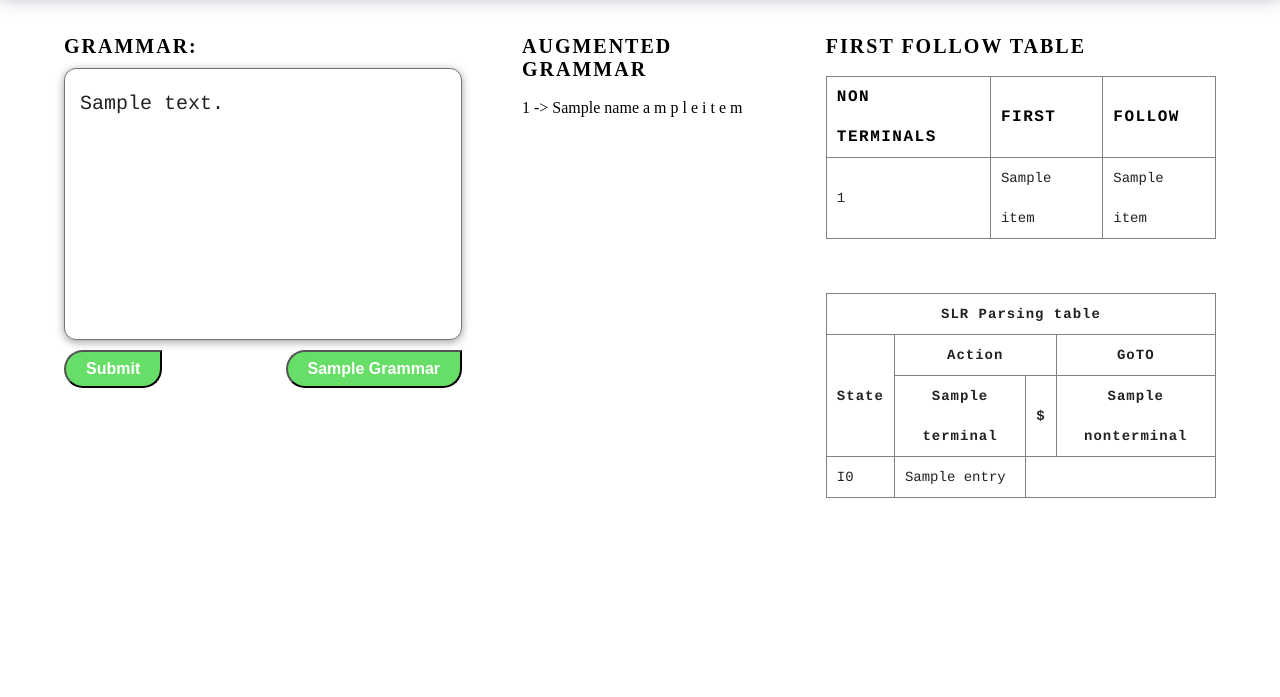
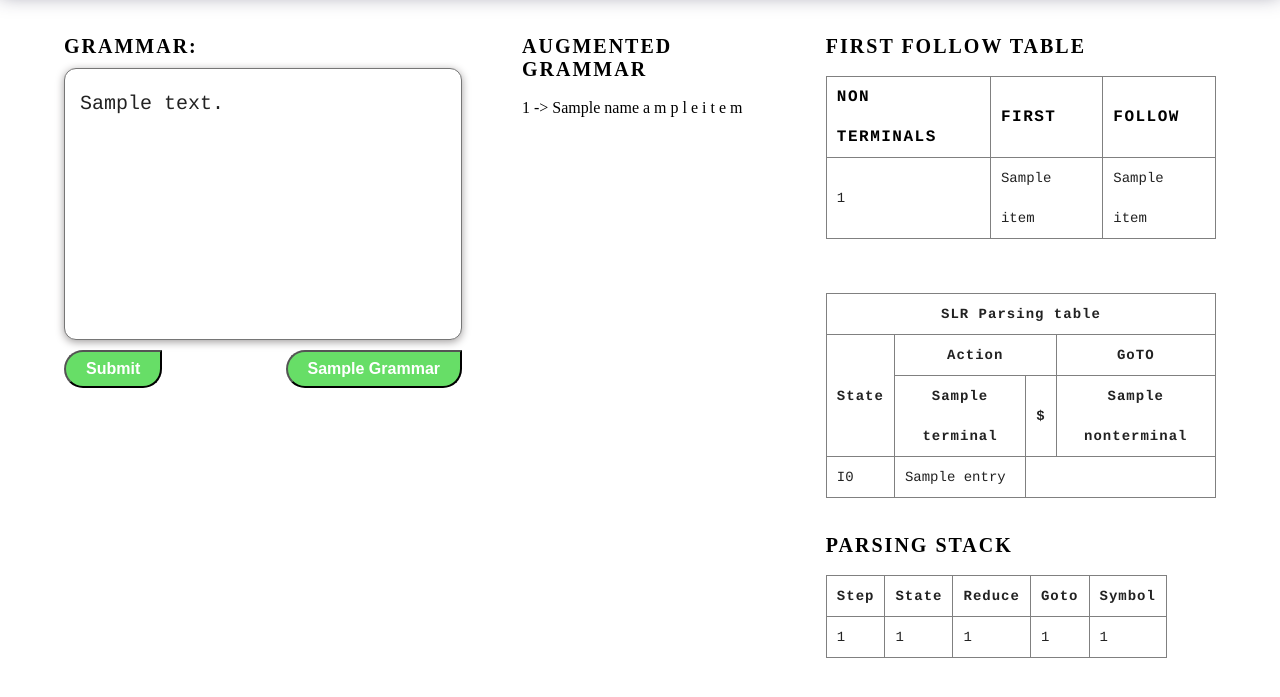
Before and after one commit to RamKoirala1123/slrparser, a Flask app: template templates/index.html in a window 1280 px wide. Shown: the part 61-758 px from the top of the page. Run offline with Flask 3, Linux system fonts and the light colour scheme; the template is opened without the code that fills it: most values are stand-ins (such as "Sample title", 1, 10 or a date in 2020); some libraries are stand-ins or nearby versions.

Commit message:
added parsing stack

```diff
--- a/app.py
+++ b/app.py
@@ -1,3 +1,4 @@
+from itertools import zip_longest
 from flask import Flask, render_template, request
 import copy
 
@@ -213,7 +214,7 @@ def follow(nt):
 
 
 def createParseTable(statesDict, stateMap, T, NT):
-	global separatedRulesList, diction, Table
+	global separatedRulesList, diction, Table, cols, numbered
 	rows = list(statesDict.keys())
 	cols = T+['$']+NT
 	Table = []
@@ -370,7 +371,7 @@ def submit():
         grammar_list = [line.strip() for line in grammar_text.split('\n') if line.strip()]
 
         augmentedgrammar = augmentgrammar(grammar_list)
-        global term_userdef, nonterm_userdef, start_symbol, separatedRulesList, statesDict, stateMap,stateCount,diction,rules,Table
+        global term_userdef, nonterm_userdef, start_symbol, separatedRulesList, statesDict, stateMap,stateCount,diction,rules,Table,cols,numbered
         term_userdef, nonterm_userdef = extract_symbols(grammar_list)
         print('the is', term_userdef,nonterm_userdef)
         rules = grammar_list
@@ -400,16 +401,86 @@ def submit():
             result_list.append([nonterm, firsts, follows])
 
 
-        # data = [
-        # {"non_terminal": "E'", "first": "{(,id}", "follow": "{$}"},
-        # {"non_terminal": "E", "first": "{(a,id}", "follow": "{$,a}"},
-        # {"non_terminal": "E'", "first": "{(+,id,a,b}", "follow": "{+,-,$}"},
-        # {"non_terminal": "E'", "first": "{(+,id,a,b}", "follow": "{+,-,$}"}
-        # ]
-        # rules = grammar_list
-        # print('the anss is',result_list)
+        input_string = "id + id * id"
+        input_tokens = input_string.split()
+        input_tokens.append('$')
+        stack = [0]
+        parsing_steps = []
+        i=0
 
-        return render_template('index.html',augmentedgrammar = augmentedgrammar, grammar_text = grammar_text, data=result_list, terminal = term_userdef, nonterminal = nonterm_userdef, table =Table)
+        while True:
+            state = stack[-1]
+            current_token = input_tokens[i]
+
+            action = Table[state][cols.index(current_token)]
+
+            if 'S' in action:
+            # Shift
+                nextState = int(action[1:])
+                stack.append(current_token)
+                stack.append(nextState)
+                i += 1
+                parsing_steps.append((f"{' '.join(map(str, stack))}", current_token, f"Shift{nextState}", ""))
+            elif 'R' in action:
+            # Reduce
+                rule_num = int(action[1:])
+                rule = numbered[rule_num]
+                for _ in range(len(rule[1])):
+                    stack.pop()
+                    stack.pop()
+                goto_state = Table[stack[-1]][cols.index(rule[0])]
+                stack.append(rule[0])
+                stack.append(int(goto_state))
+                parsing_steps.append((f"{' '.join(map(str, stack))}", "", f"Reduce{rule_num}", f"Goto{goto_state}"))
+            elif action == 'Accept':
+                parsing_steps.append((f"{' '.join(map(str, stack))}", "", "Accept", ""))
+                break
+            else:
+            # Error
+                parsing_steps.append((f"{' '.join(map(str, stack))}", "", "Error", ""))
+                break
+
+        # stack = [0]  # Initialize stack with the initial state
+        # parsing_steps = []  # List to store parsing steps
+
+        # i = 0
+    #     while True:
+    #         state = stack[-1]
+    #         current_token = input_tokens[i]
+
+    #         action = Table[state][cols.index(current_token)]
+
+    #         if 'S' in action:
+    #         # Shift
+    #             nextState = int(action[1:])
+    #             stack.append(current_token)
+    #             stack.append(nextState)
+    #             i += 1
+    #             parsing_steps.append((f"{' '.join(map(str, stack))}", current_token, f"Shift{nextState}"))
+    #         elif 'R' in action:
+    #         # Reduce
+    #             rule_num = int(action[1:])
+    #             rule = numbered[rule_num]
+    #             for _ in range(len(rule[1])):
+    #                 stack.pop()
+    #                 stack.pop()
+    #             goto_state = Table[stack[-1]][cols.index(rule[0])]
+    #             stack.append(rule[0])
+    #             stack.append(int(goto_state))
+    #             parsing_steps.append((f"{' '.join(map(str, stack))}", current_token, f"Reduce{rule_num} Goto{goto_state}"))
+    #         elif action == 'Accept':
+    #             parsing_steps.append((f"{' '.join(map(str, stack))}", current_token, "Accept"))
+    #             break
+    #         else:
+    #         # Error
+    #             parsing_steps.append((f"{' '.join(map(str, stack))}", current_token, "Error"))
+    #             break
+
+    # # Combine stack, input, and action into a single list for easier rendering in the template
+        combined_steps = list(zip_longest(parsing_steps, input_tokens[i:], fillvalue=''))
+
+
+        return render_template('index.html',augmentedgrammar = augmentedgrammar, grammar_text = grammar_text, data=result_list, terminal = term_userdef, nonterminal = nonterm_userdef, table =Table, input_string = input_string, input_tokens = input_tokens, parsing_steps=combined_steps)
 
 @app.route('/parse', methods=['POST'])
 def parse():
@@ -419,5 +490,5 @@ def parse():
     result = augmentgrammar([user_input])
     return render_template('index.html', grammar=user_input, result=result)
 
-# if __name__ == '__main__':
-#     app.run(debug=True)
+if __name__ == '__main__':
+    app.run(debug=True)
--- a/templates/index.html
+++ b/templates/index.html
@@ -133,8 +133,90 @@
                 </div>
                 {% endif %}
 
+                <!-- Add this section to display parsing steps -->
+                <!-- {% if parsing_steps %}
+                <div class="parsing-steps">
+                    <br>
+                    <br>
+                    <h3 class="textcss">Parsing Steps</h3>
+                    <br>
+                    <table border="1">
+                        <tr>
+                            <th>Step</th>
+                            <th>State</th>
+                            <th>Action</th>
+                            <th>Symbol</th>
+                            <th>Next State</th>
+                        </tr>
+                        {% for step in parsing_steps %}
+                        <tr>
+                            <td>{{ loop.index }}</td>
+                            <td>{{ step[0] }}</td>
+                            <td>{{ step[1] }}</td>
+                            <td>{{ step[2] }}</td>
+                            <td>{{ step[3] if step[1] != 'Accept' else '' }}</td>
+                        </tr>
+                        {% endfor %}
+                    </table>
+                </div>
+                {% endif %}  -->
+                <!-- important -->
+                <!-- Add this section to display parsing stack -->
+                <!-- {% if parsing_steps %}
+                <div class="parsing-stack">
+                    <br>
+                    <br>
+                    <h3 class="textcss">Parsing Stack</h3>
+                    <br>
+                    <table border="1">
+                        <tr>
+                            <th>Step</th>
+                            <th>State</th>
+                            <th>Action</th>
+                            <th>Symbol</th>
+                            <th>Next State</th>
+                        </tr>
+                        {% for step in parsing_steps %}
+                        <tr>
+                            <td>{{ loop.index }}</td>
+                            <td>{{ step[0][0] }}</td>
+                            <td>{{ step[0][2] }}</td>
+                            <td>{{ step[0][1] }}</td>
+                            <td>{{ step[1] }}</td>
+                        </tr>
+                        {% endfor %}
+                    </table>
+                </div>
+                {% endif %} -->
 
-
+                {% if parsing_steps %}
+                <div class="parsing-stack">
+                    <br>
+                    <br>
+                    <h3 class="textcss">Parsing Stack</h3>
+                    <br>
+                    <table border="1">
+                        <tr>
+                            <th>Step</th>
+                            <th>State</th>
+                            <th>Reduce</th>
+                            <th>Goto</th>
+                            <th>Symbol</th>
+                            <!-- <th>Next State</th> -->
+                        </tr>
+                        {% for step in parsing_steps %}
+                        <tr>
+                            <td>{{ loop.index }}</td>
+                            <td>{{ step[0][0] }}</td>
+                            <td>{{ step[0][2] }}</td>
+                            <td>{{ step[0][3] }}</td>
+                            <td>{{ step[0][1] }}</td>
+                            <!-- <td>{{ step[1] }}</td> -->
+                        </tr>
+                        {% endfor %}
+                    </table>
+                </div>
+                {% endif %}
         </section>
     </div>
 
```
